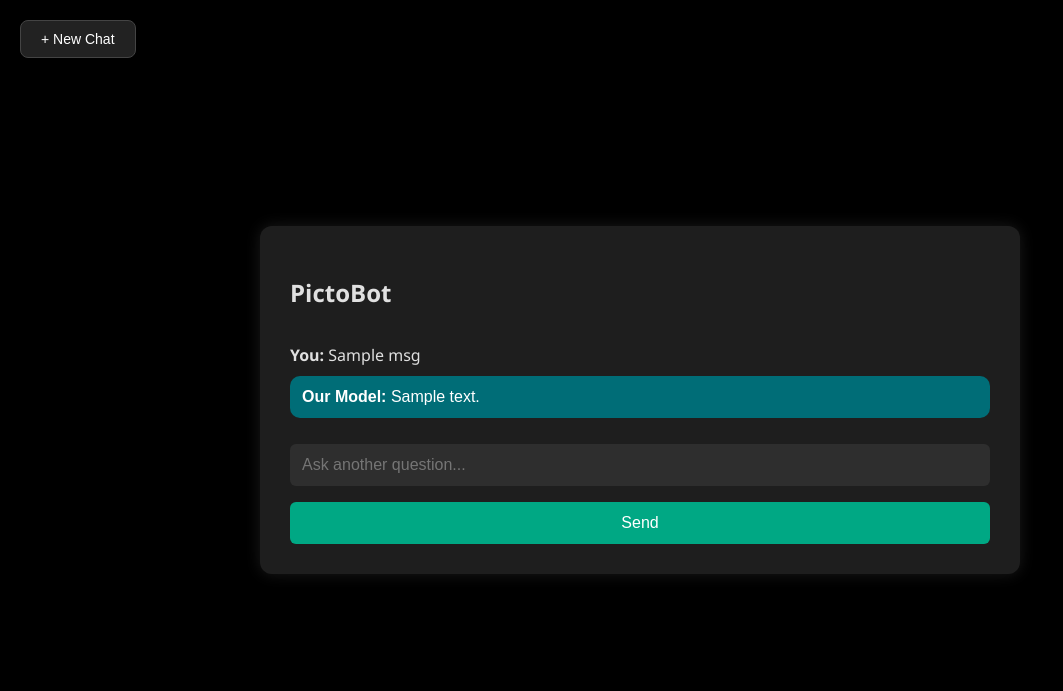
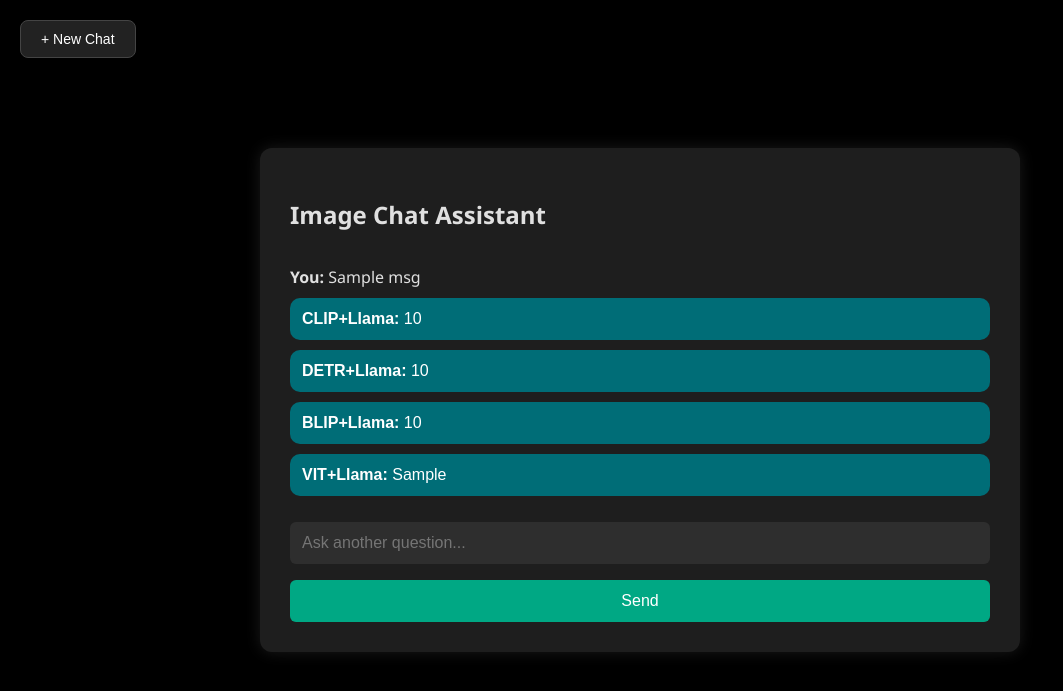
Before and after one commit to Lokesh-Kollepara123/finalYear, a FastAPI app: template templates/chat.html in a window 1280 px wide. Shown: the top 691 px of the page, without its empty margins (0-1063 px from the left). Run offline with FastAPI, Linux system fonts and the light colour scheme; the template is opened without the code that fills it: most values are stand-ins (such as "Sample title", 1, 10 or a date in 2020).

Commit message:
Update chat.html

```diff
--- a/templates/chat.html
+++ b/templates/chat.html
@@ -12,7 +12,7 @@
     </div>
 
     <div class="chat-container">
-        <h2>PictoBot</h2>
+        <h2>Image Chat Assistant</h2>
 
         {% if not session_id %}
         <form action="/start_chat" method="post" enctype="multipart/form-data">
@@ -23,7 +23,18 @@
         <div class="chat-box">
             {% for msg in chat_log %}
                 <div class="user-msg"><strong>You:</strong> {{ msg.question }}</div>
-                <div class="bot-msg"><strong>Our Model:</strong> {{ msg.answer }}</div>
+                <div class="bot-msg">
+                    <strong>CLIP+Llama:</strong> {{ msg.answer['temp_0.0'] }}
+                </div>
+                <div class="bot-msg">
+                    <strong>DETR+Llama:</strong> {{ msg.answer['temp_0.4'] }}
+                </div>
+                <div class="bot-msg">
+                    <strong>BLIP+Llama:</strong> {{ msg.answer['temp_0.7'] }}
+                </div>
+                <div class="bot-msg slightly-wrong">
+                    <strong>VIT+Llama:</strong> {{ msg.answer['slightly_wrong'] }}
+                </div>
             {% endfor %}
         </div>
         <form action="/ask_chat" method="post">
```
